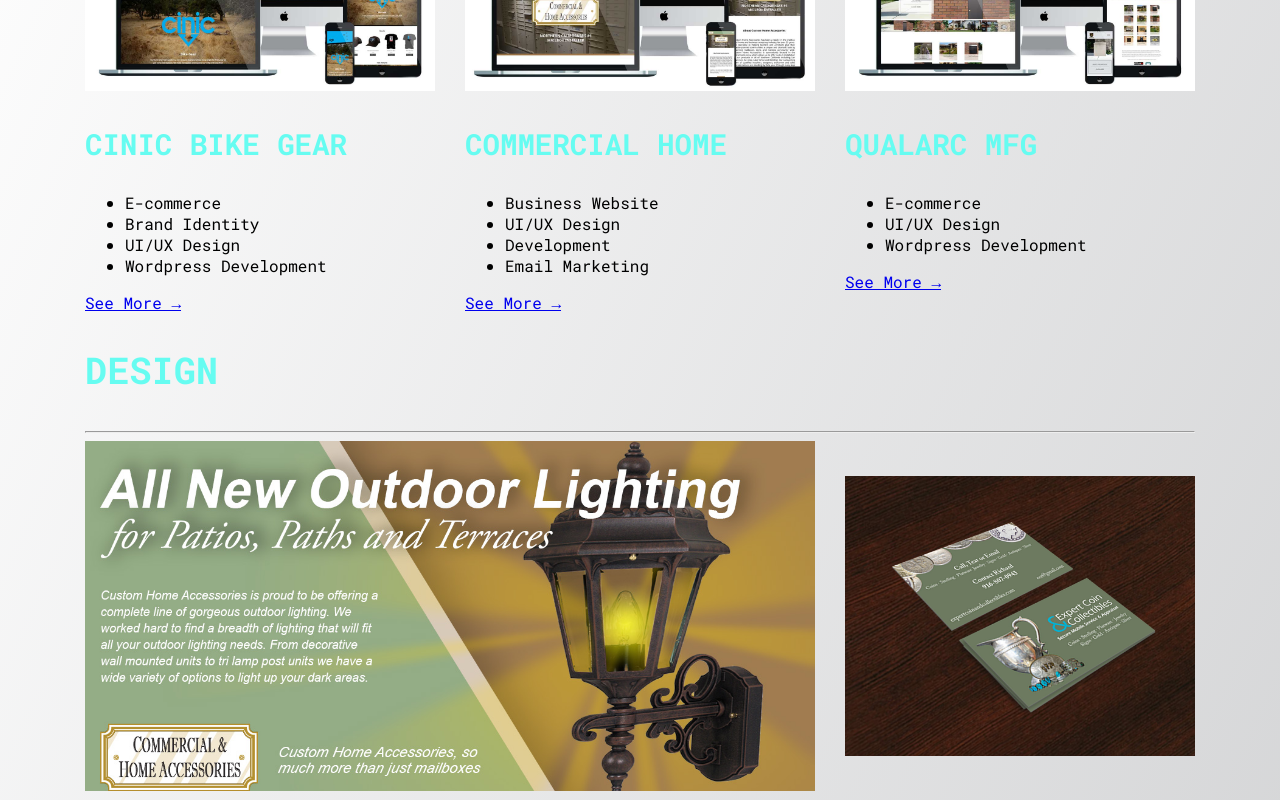
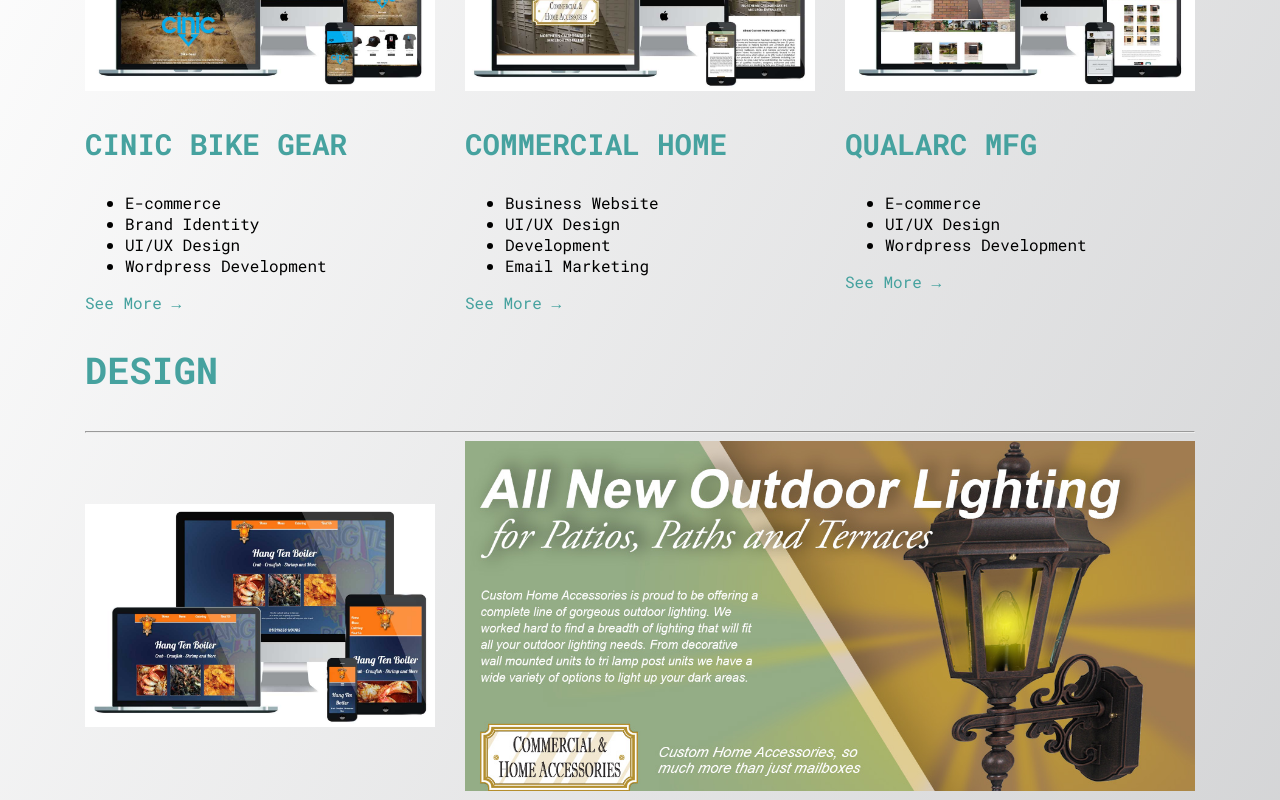
Before and after one commit to nickcarls0n/Portfolio, a React (Create React App) app: page /design in a window 1280 px wide. Shown: the part 320-1120 px from the top of the page. Built offline with nearby package versions, Linux system fonts and the light colour scheme.

Commit message:
Design page modal setup

```diff
--- a/src/App.scss
+++ b/src/App.scss
@@ -51,12 +51,20 @@
   color: $light-text;
 }
 
+a {
+  text-decoration: none;
+}
+
 .white-text {
   color: $light-text;
 }
 
 .highlight-text {
   color: $accent-ondark;
+}
+
+.accent-onlight {
+  color: $accent-onwhite;
 }
 
 .fa-linkedin-in {
--- a/src/components/image/GalleryImage.tsx
+++ b/src/components/image/GalleryImage.tsx
@@ -3,12 +3,16 @@
 
 interface GalleryImageProps {
   img?: string;
+  onClick?: () => void;
 }
 
 const GalleryImage = (props: GalleryImageProps) => {
   return (
     <>
-      <GalleryImgDiv style={{ backgroundImage: props.img }}></GalleryImgDiv>
+      <GalleryImgDiv
+        style={{ backgroundImage: props.img }}
+        onClick={props.onClick}
+      ></GalleryImgDiv>
     </>
   );
 };
@@ -22,7 +26,7 @@
 
   &:hover {
     opacity: 0.6;
-    background-size: 110%;
+    background-size: 103%;
   }
 `;
 
--- /dev/null
+++ b/src/components/modal/Modal.tsx
@@ -0,0 +1,94 @@
+import React from "react";
+import styled from "styled-components";
+
+interface ModalProps {
+  showModal?: boolean;
+  img?: string;
+  title?: string;
+  about?: string;
+  link?: string;
+  linkText?: string;
+  onClick?: () => void;
+}
+
+const Modal = ({
+  showModal,
+  img = "img/design/mailkeeper-web-mockup.jpg",
+  title,
+  about,
+  link,
+  linkText,
+  onClick,
+}: ModalProps) => {
+  return (
+    <ModalWrapper
+      style={{ display: showModal ? "block" : "none" }}
+      onClick={onClick}
+    >
+      <div className="container">
+        <div className="row">
+          <ModalCol>
+            <Close>&#x02A2F;</Close>
+            <ModalImg src={img} alt="Some alt text" />
+            <h4>{title}</h4>
+            <p>{about}</p>
+            <ModalLink href={link}>{linkText}</ModalLink>
+          </ModalCol>
+        </div>
+      </div>
+    </ModalWrapper>
+  );
+};
+
+const ModalWrapper = styled.div`
+  z-index: 3;
+  padding: 100px 0px;
+  position: fixed;
+  left: 0;
+  top: 0;
+  width: 100%;
+  height: 100%;
+  overflow: auto;
+  background-color: rgb(0, 0, 0);
+  background-color: rgba(0, 0, 0, 0.8);
+
+  @media (min-width: 768px) {
+    padding: 100px 60px 60px 60px;
+  }
+`;
+
+const ModalCol = styled.div.attrs({
+  className: "col",
+})`
+  display: flex;
+  flex-direction: column;
+`;
+
+const Close = styled.span.attrs({
+  className: "white-text",
+})`
+  font-size: 30px;
+  align-self: flex-end;
+  cursor: pointer;
+`;
+
+const ModalImg = styled.img`
+  align-self: center;
+  width: 100%;
+
+  @media (min-width: 768px) {
+    max-height: 400px;
+    width: auto;
+  }
+`;
+
+const ModalLink = styled.a`
+  color: #66fcf1;
+  transition: all 300ms ease-out;
+
+  &:hover {
+    color: #46a29f;
+  }
+`;
+
+export default Modal;
--- a/src/pages/Design.tsx
+++ b/src/pages/Design.tsx
@@ -1,19 +1,21 @@
-import React from "react";
+import React, { useState } from "react";
 import Navbar from "../components/navagation/Navbar";
 import { NavLink as Link } from "react-router-dom";
 import Image from "../components/image/Image";
 import styled from "styled-components";
 import GalleryImage from "../components/image/GalleryImage";
+import Modal from "../components/modal/Modal";
 import Footer from "../components/footer/Footer";
 
 const Design = () => {
+  const [viewModal, setViewModal] = useState(0);
   return (
     <>
       <Navbar />
       <div className="container">
         <div className="row">
           <div className="col">
-            <h1>Case Studies</h1>
+            <h1 className="accent-onlight">Case Studies</h1>
             <hr />
           </div>
         </div>
@@ -23,79 +25,123 @@
               src="img/design/Cinic-Web-Mockup.jpg"
               alt="Cinic Bike Gear web mockup"
             />
-            <h3>Cinic Bike Gear</h3>
+            <h3 className="accent-onlight">Cinic Bike Gear</h3>
             <ul>
               <li>E-commerce</li>
               <li>Brand Identity</li>
               <li>UI/UX Design</li>
               <li>Wordpress Development</li>
             </ul>
-            <Link to="">See More &#8594;</Link>
+            <CaseStudyLink to="">See More &#8594;</CaseStudyLink>
           </div>
           <div className="col-md-4">
             <Image
               src="img/design/cha-install-mockup.jpg"
               alt="Commercial Home web mockup"
             />
-            <h3>Commercial Home</h3>
+            <h3 className="accent-onlight">Commercial Home</h3>
             <ul>
               <li>Business Website</li>
               <li>UI/UX Design</li>
               <li>Development</li>
               <li>Email Marketing</li>
             </ul>
-            <Link to="">See More &#8594;</Link>
+            <CaseStudyLink to="">See More &#8594;</CaseStudyLink>
           </div>
           <div className="col-md-4">
             <Image
               src="img/design/qualarc-mockup.jpg"
               alt="Prestige Plaques web mockup"
             />
-            <h3>Qualarc Mfg</h3>
+            <h3 className="accent-onlight">Qualarc Mfg</h3>
             <ul>
               <li>E-commerce</li>
               <li>UI/UX Design</li>
               <li>Wordpress Development</li>
             </ul>
-            <Link to="">See More &#8594;</Link>
+            <CaseStudyLink to="">See More &#8594;</CaseStudyLink>
           </div>
         </div>
         <div className="row">
           <div className="col">
-            <h2>Design</h2>
+            <h2 className="accent-onlight">Design</h2>
             <hr />
           </div>
         </div>
         <GalleryRow>
-          <div className="col-lg-8">
-            <GalleryImage img="url(img/design/cha-lights.jpg)" />
-          </div>
           <div className="col-lg-4">
-            <GalleryImage img="url(img/design/ecc-card-mockup.jpg)" />
-          </div>
-        </GalleryRow>
-        <GalleryRow>
-          <div className="col-lg-5">
             <GalleryImage img="url(img/design/Hang-Ten-Mock-up.jpg)" />
           </div>
-          <div className="col-lg-7">
-            <GalleryImage img="url(img/design/Jackie-Fight-Car.jpg)" />
+          <div className="col-lg-8">
+            <GalleryImage
+              img="url(img/design/cha-lights.jpg)"
+              onClick={() => setViewModal(4)}
+            />
+            <Modal
+              showModal={viewModal == 4}
+              img="img/design/cha-lights.jpg"
+              title="Ad banner design"
+              about="This was part of a larger marketing push to create assets that would generate traffic to the companies e-commerce site."
+              onClick={() => setViewModal(0)}
+            />
           </div>
         </GalleryRow>
         <GalleryRow>
           <div className="col-lg-8">
-            <GalleryImage img="url(img/design/winfield-header-trimed.jpg)" />
+            <GalleryImage
+              img="url(img/design/winfield-header-trimed.jpg)"
+              onClick={() => setViewModal(5)}
+            />
+            <Modal
+              showModal={viewModal == 5}
+              img="img/design/winfield-header-trimed.jpg"
+              title="Ad banner design"
+              about="This was part of a larger marketing push to help generate interest in a new line of mailboxes."
+              onClick={() => setViewModal(0)}
+            />
           </div>
           <div className="col-lg-4">
-            <GalleryImage img="url(img/design/prestige-plaques-mockup.jpg)" />
+            <GalleryImage
+              img="url(img/design/prestige-plaques-mockup.jpg)"
+              onClick={() => setViewModal(6)}
+            />
+            <Modal
+              showModal={viewModal == 6}
+              img="img/design/prestige-plaques-mockup.jpg"
+              title="Prestige Plaques Website Design and Development"
+              about="This projects was a design and implementation of a website where users can select from a number of product options and make a purchase. I used Adobe xd for the design portion and created a custom e-commerce WordPress template."
+              onClick={() => setViewModal(0)}
+            />
           </div>
         </GalleryRow>
         <GalleryRow>
           <div className="col-lg-4">
-            <GalleryImage img="url(img/design/mailkeeper-web-mockup.jpg)" />
+            <GalleryImage
+              img="url(img/design/mailkeeper-web-mockup.jpg)"
+              onClick={() => setViewModal(7)}
+            />
+            <Modal
+              showModal={viewModal == 7}
+              img="img/design/mailkeeper-web-mockup.jpg"
+              title="MailKeeper Website Design and Development"
+              about="This projects was a completed redesign of an old very dated website. I used Adobe xd for the design portion and HTML/css leveraging Bootstrap for the site."
+              link="https://themailkeeper.com/"
+              linkText="https://themailkeeper.com/"
+              onClick={() => setViewModal(0)}
+            />
           </div>
           <div className="col-lg-8">
-            <GalleryImage img="url(img/design/prestige-plaques-hero.jpg)" />
+            <GalleryImage
+              img="url(img/design/prestige-plaques-hero.jpg)"
+              onClick={() => setViewModal(8)}
+            />
+            <Modal
+              showModal={viewModal == 8}
+              img="img/design/prestige-plaques-hero.jpg"
+              title="Prestige Plaques Branding"
+              about="This project required developing a brand identity for a company that builds luxury custom engraved plaques."
+              onClick={() => setViewModal(0)}
+            />
           </div>
         </GalleryRow>
       </div>
@@ -104,6 +150,16 @@
   );
 };
 
+const CaseStudyLink = styled(Link)`
+  text-decoration: none;
+  color: #46a29f;
+  transition: all 300ms ease-out;
+
+  &:hover {
+    color: #66fcf1;
+  }
+`;
+
 const GalleryRow = styled.div.attrs({
   className: "row",
 })`
```
